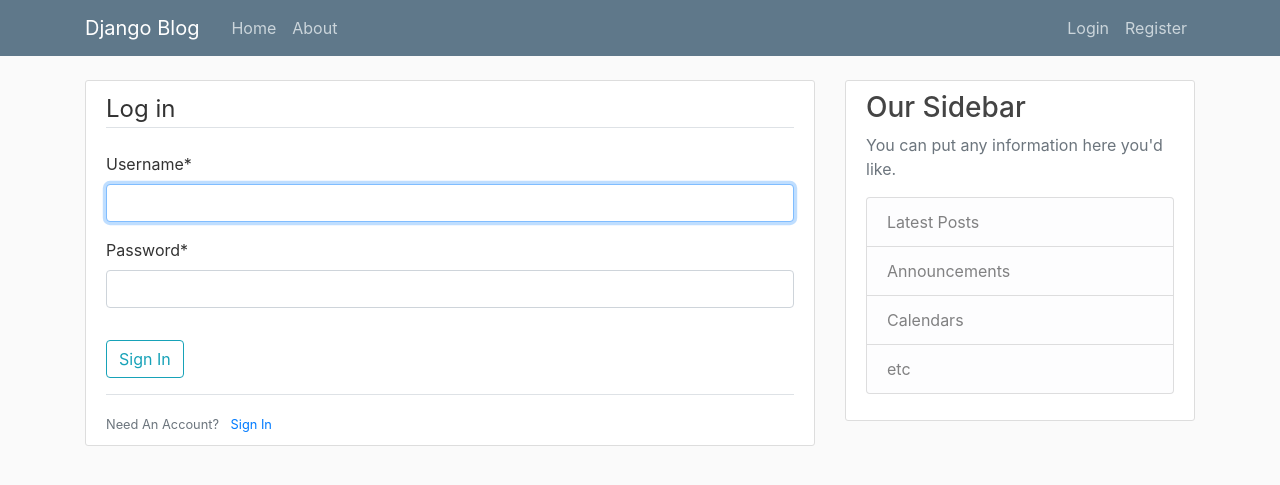
After one commit to alapankar/BarefootBumDjangoBlog, a Django app: page /login/ in a window 1280 px wide. The commit adds this page. Shown: the top 485 px of the page. Run offline with Django 3.2, Linux system fonts and the light colour scheme; some libraries are stand-ins or nearby versions.

Commit message:
User Login Application Installed

```diff
--- a/blog/templates/blog/base.html
+++ b/blog/templates/blog/base.html
@@ -30,8 +30,12 @@
             </div>
             <!-- Navbar Right Side -->
             <div class="navbar-nav">
-              <a class="nav-item nav-link" href="#">Login</a>
-              <a class="nav-item nav-link" href="{% url 'blog-register' %}">Register</a>
+                {% if user.is_authenticated %}
+                    <a class="nav-item nav-link" href="{% url 'blog-logout' %}">Logout</a>
+                {% else %}
+                  <a class="nav-item nav-link" href="{% url 'blog-login' %}">Login</a>
+                  <a class="nav-item nav-link" href="{% url 'blog-register' %}">Register</a>
+                {% endif %}
             </div>
           </div>
         </div>
--- a/blog/urls.py
+++ b/blog/urls.py
@@ -1,9 +1,12 @@
 from django.urls import path
 from . import views
 from users import views as user_views
+from django.contrib.auth import views as auth_views
 
 urlpatterns = [
     path('', views.home , name='blog-home'),
     path('register/', user_views.register, name='blog-register'),
+    path('login/',auth_views.LoginView.as_view(template_name='users/login.html'), name='blog-login'),
+    path('logout/',auth_views.LogoutView.as_view(template_name='users/logout.html'), name='blog-logout'),
     path('about/', views.about , name='blog-about'),
 ]
--- a/django_project/settings.py
+++ b/django_project/settings.py
@@ -122,3 +122,5 @@ USE_TZ = True
 
 STATIC_URL = '/static/'
 CRISPY_TEMPLATE_PACK = 'bootstrap4'
+
+LOGIN_REDIRECT_URL ='blog-home'
--- /dev/null
+++ b/users/templates/users/login.html
@@ -0,0 +1,21 @@
+{% extends "blog/base.html" %}
+{% load crispy_forms_tags %}
+{% block content %}
+    <div class="content-section">
+        <form method="POST">
+            {% csrf_token %}
+            <fieldset class="form-group">
+                <legend class="border-bottom mb-4"> Log in </legend>
+                {{ form|crispy}}
+            </fieldset>
+            <div class="form-group">
+                <button class="btn btn-outline-info" type="submit">Sign In</button>
+            </div>
+        </form>
+        <div class="border-top pt-3">
+            <small class="text-muted">
+                Need An Account? <a class="ml-2" href="#">Sign In</a>
+            </small>
+        </div>
+    </div>
+{% endblock content %}
```
Also changed, not shown: users/templates/users/logout.html (added, +11 -0 lines), db.sqlite3.
